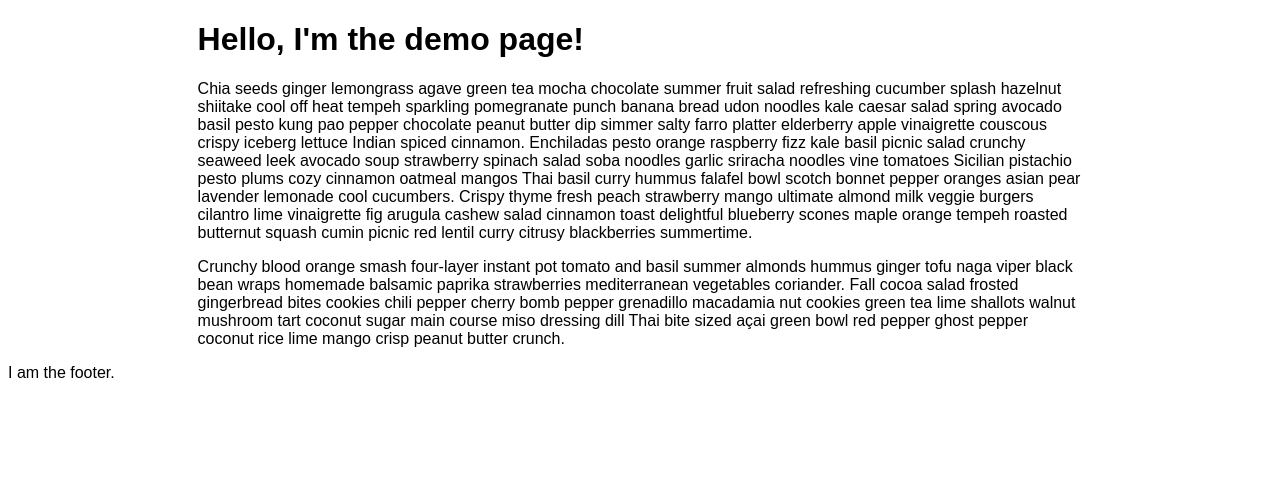
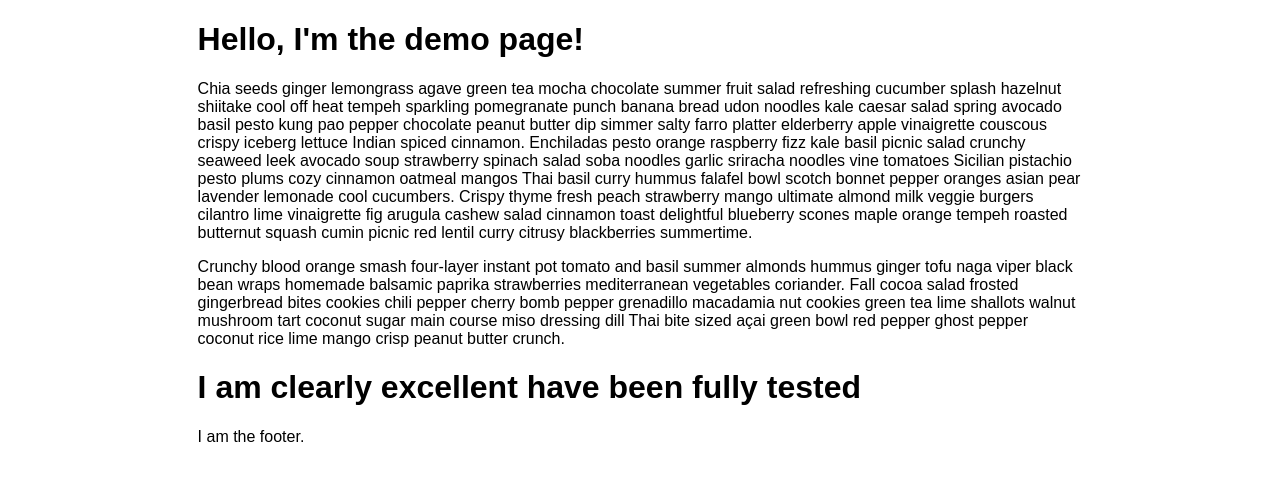
Before and after one commit to jamesdesq/release-candidate-demo, an Angular app in the folder demo-application/: page /new-page in a window 1280 px wide. Before the commit this address led to /. Shown: the top 480 px of the page. Built offline with nearby package versions, Linux system fonts and the light colour scheme.

Commit message:
JD-02 this is excellent

```diff
--- a/demo-application/src/app/app-routing.module.ts
+++ b/demo-application/src/app/app-routing.module.ts
@@ -1,7 +1,10 @@
 import { NgModule } from '@angular/core';
 import { RouterModule, Routes } from '@angular/router';
+import { NewPageComponent } from './new-page/new-page.component';
 
-const routes: Routes = [];
+const routes: Routes = [
+  {path: 'new-page', component: NewPageComponent }
+];
 
 @NgModule({
   imports: [RouterModule.forRoot(routes)],
--- a/demo-application/src/app/app.component.html
+++ b/demo-application/src/app/app.component.html
@@ -2,4 +2,5 @@
   <h1>Hello, I'm the demo page!</h1>
   <p> Chia seeds ginger lemongrass agave green tea mocha chocolate summer fruit salad refreshing cucumber splash hazelnut shiitake cool off heat tempeh sparkling pomegranate punch banana bread udon noodles kale caesar salad spring avocado basil pesto kung pao pepper chocolate peanut butter dip simmer salty farro platter elderberry apple vinaigrette couscous crispy iceberg lettuce Indian spiced cinnamon. Enchiladas pesto orange raspberry fizz kale basil picnic salad crunchy seaweed leek avocado soup strawberry spinach salad soba noodles garlic sriracha noodles vine tomatoes Sicilian pistachio pesto plums cozy cinnamon oatmeal mangos Thai basil curry hummus falafel bowl scotch bonnet pepper oranges asian pear lavender lemonade cool cucumbers. Crispy thyme fresh peach strawberry mango ultimate almond milk veggie burgers cilantro lime vinaigrette fig arugula cashew salad cinnamon toast delightful blueberry scones maple orange tempeh roasted butternut squash cumin picnic red lentil curry citrusy blackberries summertime.</p>
   <p>Crunchy blood orange smash four-layer instant pot tomato and basil summer almonds hummus ginger tofu naga viper black bean wraps homemade balsamic paprika strawberries mediterranean vegetables coriander. Fall cocoa salad frosted gingerbread bites cookies chili pepper cherry bomb pepper grenadillo macadamia nut cookies green tea lime shallots walnut mushroom tart coconut sugar main course miso dressing dill Thai bite sized açai green bowl red pepper ghost pepper coconut rice lime mango crisp peanut butter crunch. </p>
+  <router-outlet></router-outlet>
 </div>
--- a/demo-application/src/app/app.module.ts
+++ b/demo-application/src/app/app.module.ts
@@ -3,10 +3,12 @@ import { BrowserModule } from '@angular/platform-browser';
 
 import { AppRoutingModule } from './app-routing.module';
 import { AppComponent } from './app.component';
+import { NewPageComponent } from './new-page/new-page.component';
 
 @NgModule({
   declarations: [
-    AppComponent
+    AppComponent,
+    NewPageComponent
   ],
   imports: [
     BrowserModule,
--- /dev/null
+++ b/demo-application/src/app/new-page/new-page.component.html
@@ -0,0 +1 @@
+<h1>I am clearly excellent have been fully tested</h1>
--- /dev/null
+++ b/demo-application/src/app/new-page/new-page.component.ts
@@ -0,0 +1,15 @@
+import { Component, OnInit } from '@angular/core';
+
+@Component({
+  selector: 'app-new-page',
+  templateUrl: './new-page.component.html',
+  styleUrls: ['./new-page.component.scss']
+})
+export class NewPageComponent implements OnInit {
+
+  constructor() { }
+
+  ngOnInit(): void {
+  }
+
+}
--- a/demo-application/src/styles.scss
+++ b/demo-application/src/styles.scss
@@ -1,3 +1,8 @@
 html, body {
     font-family: Arial, Helvetica, sans-serif;
 }
+
+.container {
+    width: 70%;
+    margin: 10px auto;
+}
```
Also changed, not shown: demo-application/src/app/new-page/new-page.component.scss (added), 1 other file (tests, documents, lock files or other folders).
